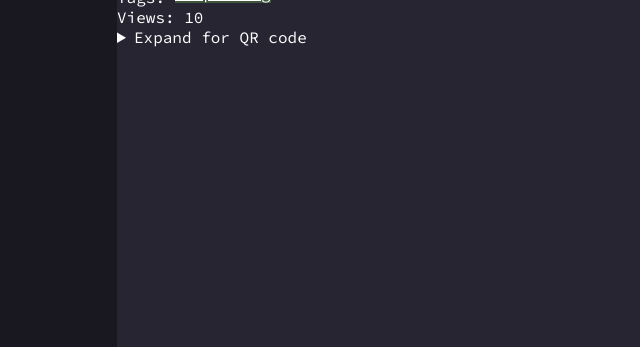
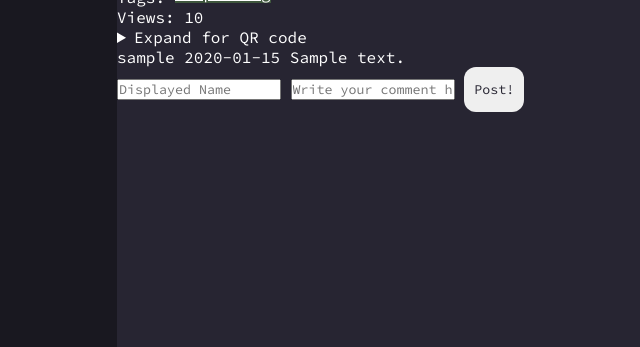
Before and after one commit to andrewchu16/dubeTube, a Flask app: template templates/video.html in a window 1280 px wide. Shown: the part 533-880 px from the top of the page, without its empty margins (83-723 px from the left). Run offline with Flask 2, Linux system fonts and the light colour scheme; the template is opened without the code that fills it: most values are stand-ins (such as "Sample title", 1, 10 or a date in 2020).

Commit message:
comments mabye?

```diff
--- a/app.py
+++ b/app.py
@@ -60,8 +60,9 @@ def video_upload() -> str:
         return render_template("upload_success.html")
     return render_template("upload_fail.html")
 
-@app.route("/watch", methods=["GET"])
+@app.route("/watch", methods=["GET", "POST"])
 def watch() -> str:
+
     v_id = request.args.get("id")
     video.increase_views(v_id)
     vid = video.find_by_id(v_id)
@@ -75,7 +76,12 @@ def watch() -> str:
         cookies.append(tag)
     while len(cookies) > MAXIMUM_COOKIE_COUNT:
         cookies.pop(0)
-    print(cookies)
+
+    if (request.method == "GET"):
+        name = request.form.get("username")
+        msg = request.form.get("message")
+
+        vid.sendMsg(name, msg)
 
     response.set_cookie('watched videos', json.dumps(cookies))
     return response
--- /dev/null
+++ b/templates/includes/comment.html
@@ -0,0 +1,3 @@
+{{ comment.username }}
+{{ comment.timestr }}
+{{ comment.message }}
--- a/templates/video.html
+++ b/templates/video.html
@@ -14,4 +14,26 @@ Views: {{ vid.views }} <br>
     <summary>Expand for QR code</summary>
     <img src="{{ qrcode_generator.generate_qrcode(request.url, vid.id) }}">
 </details>
+{% for comment in vid.comments %}
+    {% include "includes/comment.html" %}
+{% endfor %}
+<form id="comment-box" class="comment-box" id="comment-box" method="get">
+    <input type="text" placeholder="Displayed Name" name="username">
+    <input type="text" placeholder="Write your comment here!" name="message">
+    <button type = "submit">Post!</button>
+</form>
+<script type="text/javascript">
+    $(document).on('submit','#comment-box',function(e)
+                   {
+      e.preventDefault();
+      $.ajax({
+        type:'POST',
+        url:'/watch',
+        data:{
+          username:$("#username").val(),
+          message:$("message").val()
+        },
+      })
+    });
+</script>
 {% endblock %}
```
Also changed, not shown: comments/comments.py (added, +8 -0 lines), video/videos.py (+7 -2 lines).
